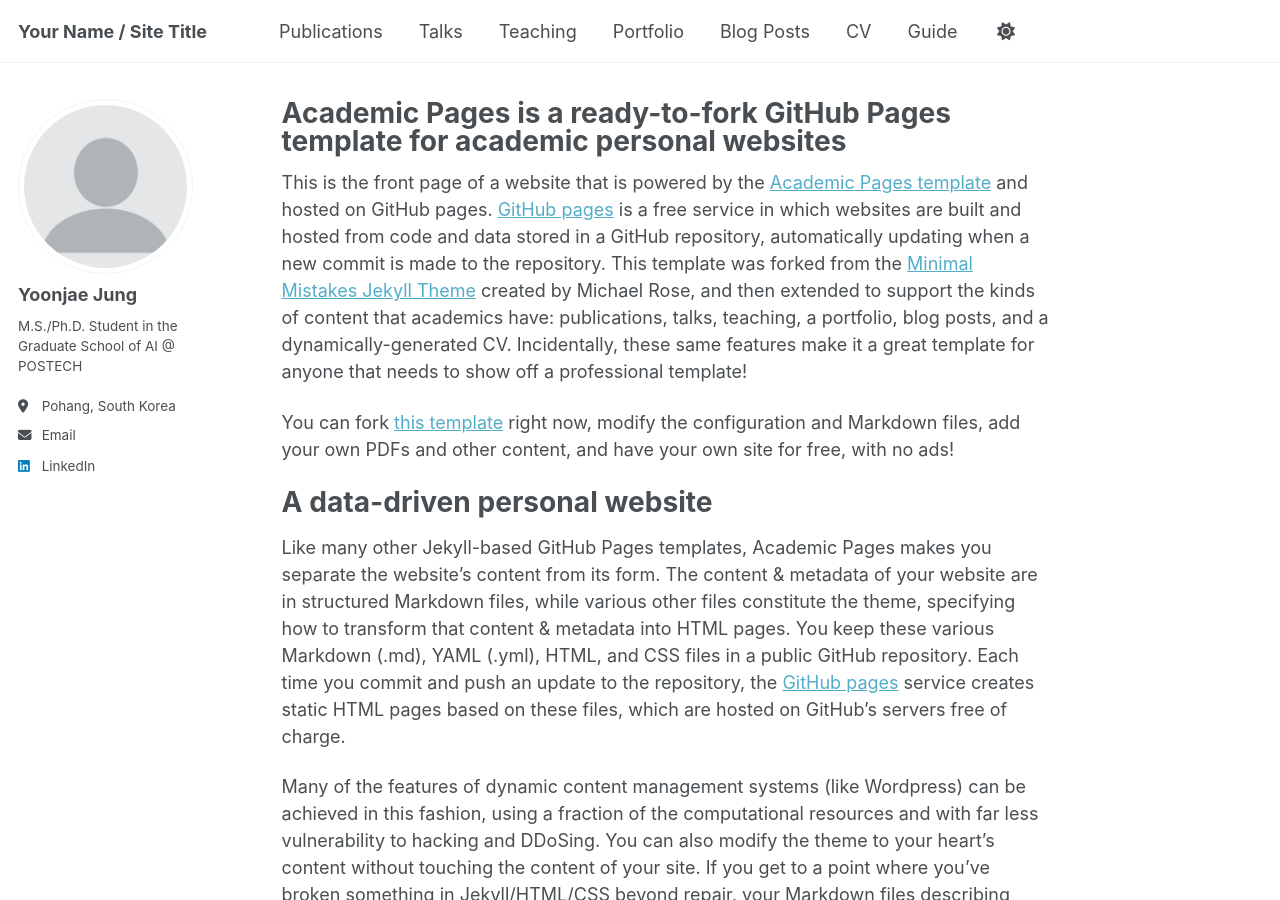
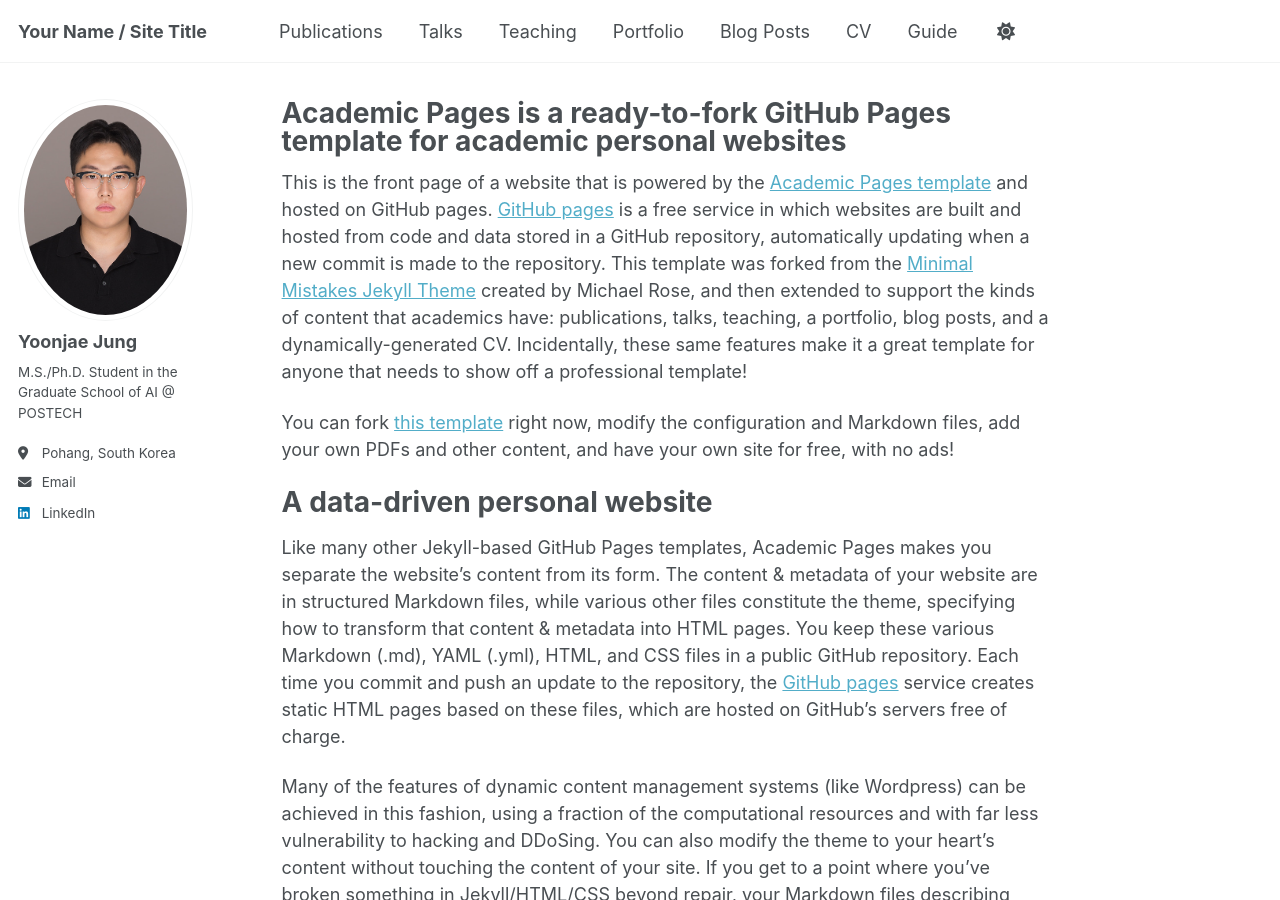
Before and after one commit to JYJ1025/JYJ1025.github.io, a Jekyll site: the page built from _pages/about.md, in a window 1280 px wide and 900 px high. Built offline with Jekyll 4.4.1, drawn with Linux system fonts in a browser that asks for light colours; a script that is not in the unit is left out.

Commit message:
Update _config.yml

```diff
--- a/_config.yml
+++ b/_config.yml
@@ -22,7 +22,7 @@ repository               : "academicpages/academicpages.github.io"
 #               Additional customization can be done by editing /_includes/author-profile.html
 author:
   # Biographic information
-  avatar           : "profile.png"
+  avatar           : "IMG_0505.JPG"
   name             : "Yoonjae Jung"
   # pronouns         : # example: "she/her"
   bio              : "M.S./Ph.D. Student in the Graduate School of AI @ POSTECH"
```
